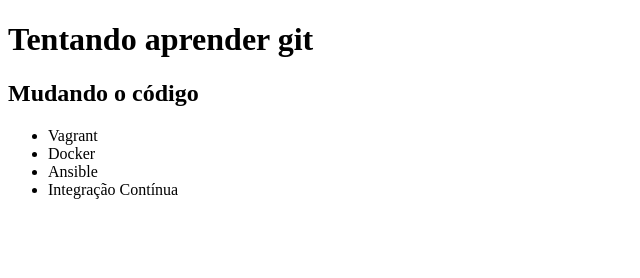
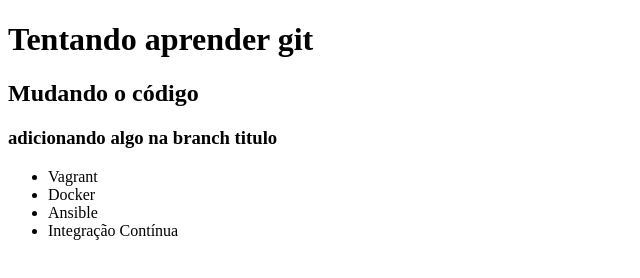
Before and after one commit to selenkko/teste, a plain HTML site: page index.html in a window 1280 px wide. Shown: the whole page, without its empty margins (0-640 px from the left). Drawn offline with Linux system fonts and the light colour scheme.

Commit message:
Update index.html

```diff
--- a/index.html
+++ b/index.html
@@ -5,6 +5,7 @@
     <title>Cursos da Alura</title>
     <h1>Tentando aprender git</h1>
     <h2>Mudando o código</h2>
+    <h3>adicionando algo na branch titulo</h3>
 </head>
 <body>
     <ul>
```
